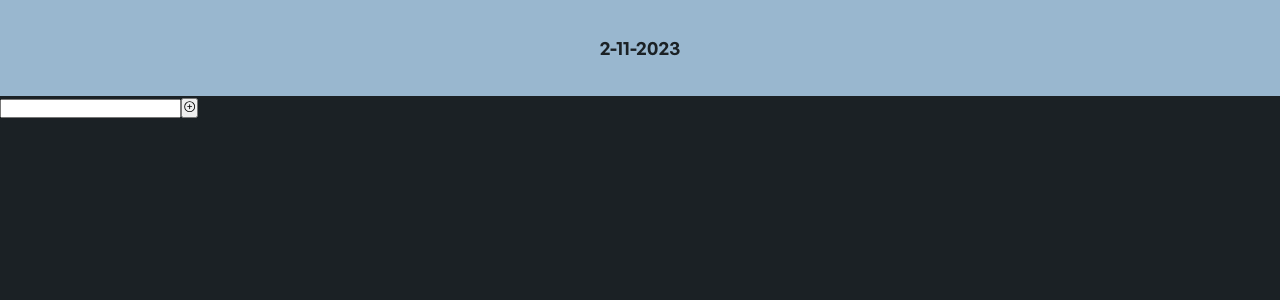
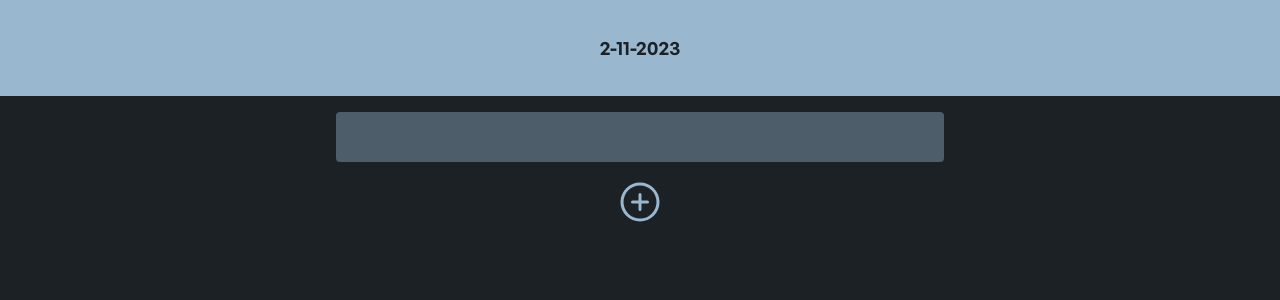
Before and after one commit to fercael/to-do-list, a React (Vite) app: page / in a window 1280 px wide. Shown: the top 300 px of the page. Built offline with nearby package versions, Linux system fonts and the light colour scheme.

Commit message:
style: estilizar a tasklist

```diff
--- /dev/null
+++ b/src/components/Tasklist.module.css
@@ -0,0 +1,46 @@
+.tasklist-section{
+    display: flex;
+    flex-direction: column;
+    align-items: center;
+    gap: 1rem;
+    margin: 0rem 1rem;
+}
+.tasklist-ul{
+    width: 100%;
+    max-width: 1216px;
+    display: flex;
+    flex-direction: column;
+    gap: 0.5rem;
+}
+.tasklist-input{
+    width: 100%;
+    max-width: 608px;
+    border-radius: 4px;
+    padding: 1rem;
+
+    border: none;
+    background-color: var(--light-blue);
+    opacity: 40%;
+    outline-color: var(--light-blue);
+
+    font-size: 1rem;
+}
+.tasklist-input:focus{
+    background-color: transparent;
+    color: white;
+    opacity: 80%;
+}
+.tasklist-button{
+    background: none;
+    border: none;
+    color: var(--light-blue);
+}
+.tasklist-button:hover{
+    cursor: pointer;
+    opacity: 60%;
+
+}
+.tasklist-icon{
+    width: 3rem;
+    height: 3rem;
+}
--- a/src/components/Tasklist.tsx
+++ b/src/components/Tasklist.tsx
@@ -1,29 +1,31 @@
 import { useState } from "react"
 import { Task } from "./Task";
 import { PlusCircle } from "@phosphor-icons/react"
+import styles from "./Tasklist.module.css"
 
 
 function Tasklist() {
     const [listOfTasks, setListOfTasks] = useState(Array<string>)
     const [newTask, setNewTask] = useState('')
     return(
-        <section>
-            <ul>
+        <section className={styles['tasklist-section']}>
+            <ul className={styles['tasklist-ul']}>
                 {listOfTasks.map((content, index) => {
                     return(
                         <Task id={index} content={content}/>
                     )
                 })}
             </ul>
-            <input type="text" name="list-input" id="list-input" value={newTask} onChange={e=>{
+            <input className={styles['tasklist-input']} type="text" name="list-input" id="list-input" value={newTask} onChange={e=>{
                 setNewTask(e.target.value)
             }}/>
             <button
+                className={styles['tasklist-button']}
                 onClick={()=>{
                    setListOfTasks([...listOfTasks, newTask])
                 }}
             >
-                <PlusCircle />
+                <PlusCircle className={styles['tasklist-icon']} />
             </button>
         </section>
     )
```
